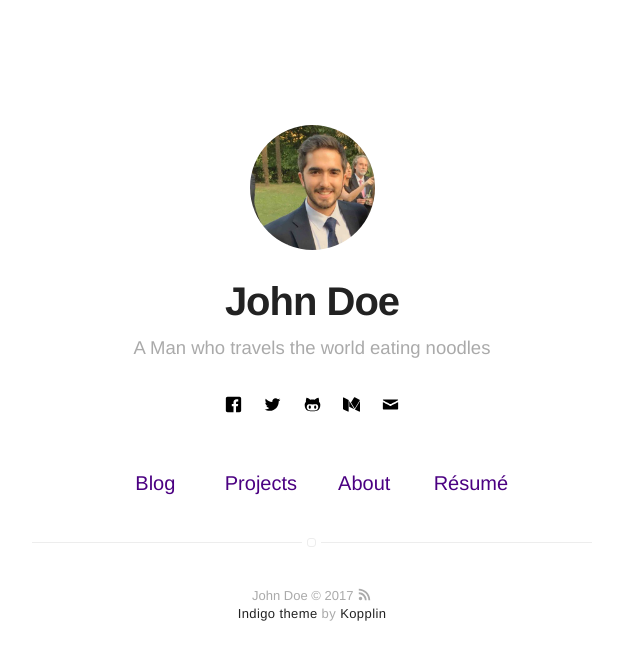
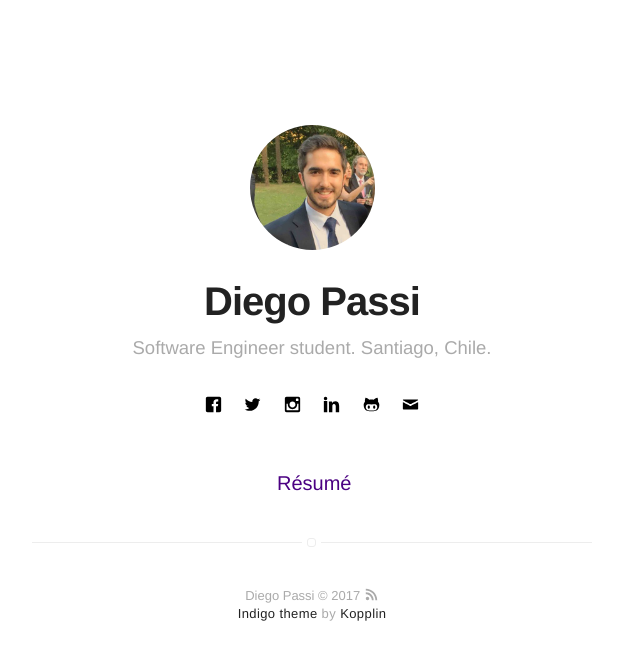
Before and after one commit to djpassi/djpassi.github.io, a Jekyll site: the page built from index.html, in a window 1280 px wide. Shown: the top 660 px of the page, without its empty margins (328-968 px from the left). Built offline with Jekyll 4.4.1, drawn with Linux system fonts in a browser that asks for light colours.

Commit message:
Changed info of template

```diff
--- a/_config.yml
+++ b/_config.yml
@@ -1,13 +1,13 @@
 # main text of home
-name: John Doe
-bio: A Man who travels the world eating noodles
+name: Diego Passi
+bio: Software Engineer student. Santiago, Chile.
 
 # twitter summary info
 description: A blog about technology and stuff related
 
 # if it's an external image, update below for true
 # better with square images
-external-image: true
+external-image: false
 picture: assets/images/profile.jpg
 
 # If you want to include your resume, set to true
@@ -16,7 +16,7 @@ resume: true
 resume-external: true
 resume-url: https://google.com/?q=my+resume
 
-url: https://koppl.in/indigo
+url: https://www.dpassi.cl
 # your url: http://USERNAME.github.io
 
 permalink: /:title/
@@ -29,41 +29,35 @@ permalink: /:title/
 # analytics-piwik-id: 1
 
 # if you don't want comments in your posts, leave categories empty
-disqus:
-  shortname: mydisqus # enter this from your disqus account
-  categories: [blog, project] # only show disqus for posts that have these categories
+# disqus:
+#   shortname: mydisqus # enter this from your disqus account
+#   categories: [blog, project] # only show disqus for posts that have these categories
 
 # if you don't have any of social below, comment the line
-facebook: myfacebook
-twitter: mytwitter
+facebook: diego.passi
+twitter: dpassi
 # google: mygoogle
-# instagram: myinstagram
+instagram: dpassi
 # pinterest: mypinterest
-# linkedin: mylinkedin
+linkedin: diego-passi-riumalló-5a507875
 # youtube: myyoutube
 # spotify: myspotify
-github: mygithub
+github: djpassi
 # lastfm: mylastfm
 # stackoverflow: 7044681/mystackoverflow
 # quora: userquora
 # reddit: username
-medium: medium
+#medium: medium
 # vimeo: myvimeo
-email: myemail@gmail.com
+email: djpassi@uc.cl
 
 authors:
-    johndoe:
-        name: John Doe
-        bio: A Man who travels the world eating noodles
+    dpassi:
+        name: Diego Passi
+        bio: Software Engineer student. Santiago, Chile.
         external-image: false
         picture: assets/images/profile.jpg
-        twitter: johndoe
-    jamesfoster:
-        name: James Foster
-        bio: A Man who develops software with coffee
-        external-image: false
-        picture: assets/images/james.jpg
-        twitter: jamesfoster
+        twitter: dpassi
 
 # do you want a larger site? change the option below
 # options: [normal, large] | default: normal
@@ -75,20 +69,20 @@ width: normal
 # paginate_path: "blog/:num/"
 
 # if you don't need projects, comment the *projects* configs below
-projects: true
+#projects: true
 
 # if you don't need "about" or "blog", comment them out below
-about: true
-blog: true
+#about: true
+#blog: true
 
 # do you want to show the "read time" of the posts?
-read-time: true
+#read-time: true
 
 # do you want to show the "tags" inside the posts?
-show-tags: true
+#show-tags: true
 
 # related posts inside a post?
-related: true
+#related: true
 
 # Display links for next and previous posts for the specified categories
 post-advance-links: [blog]
```
